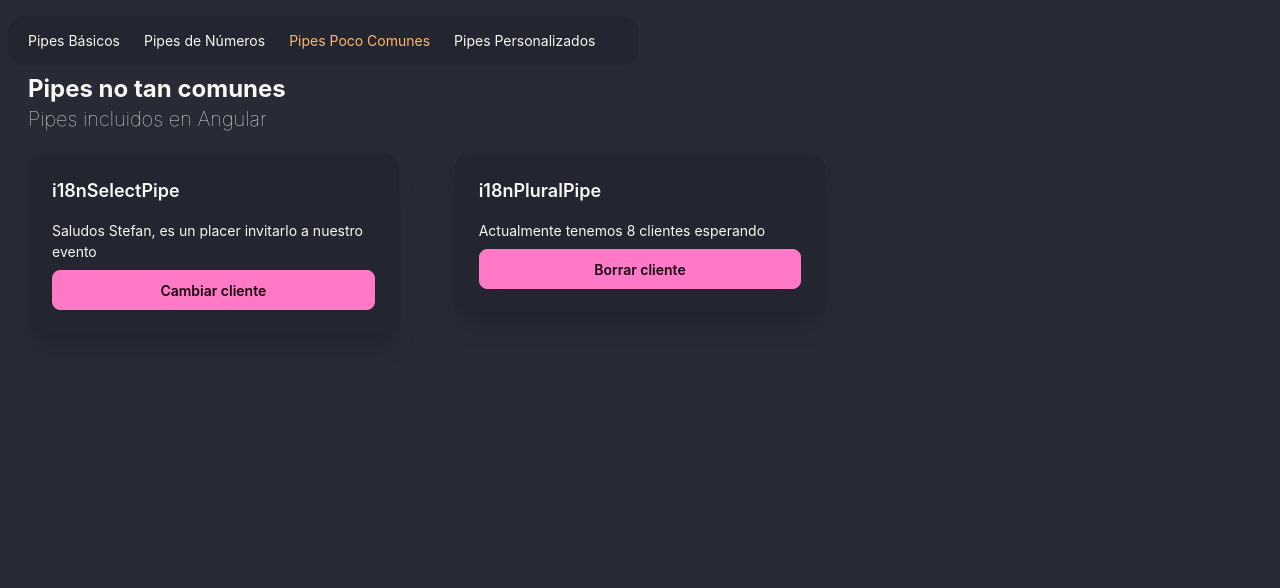
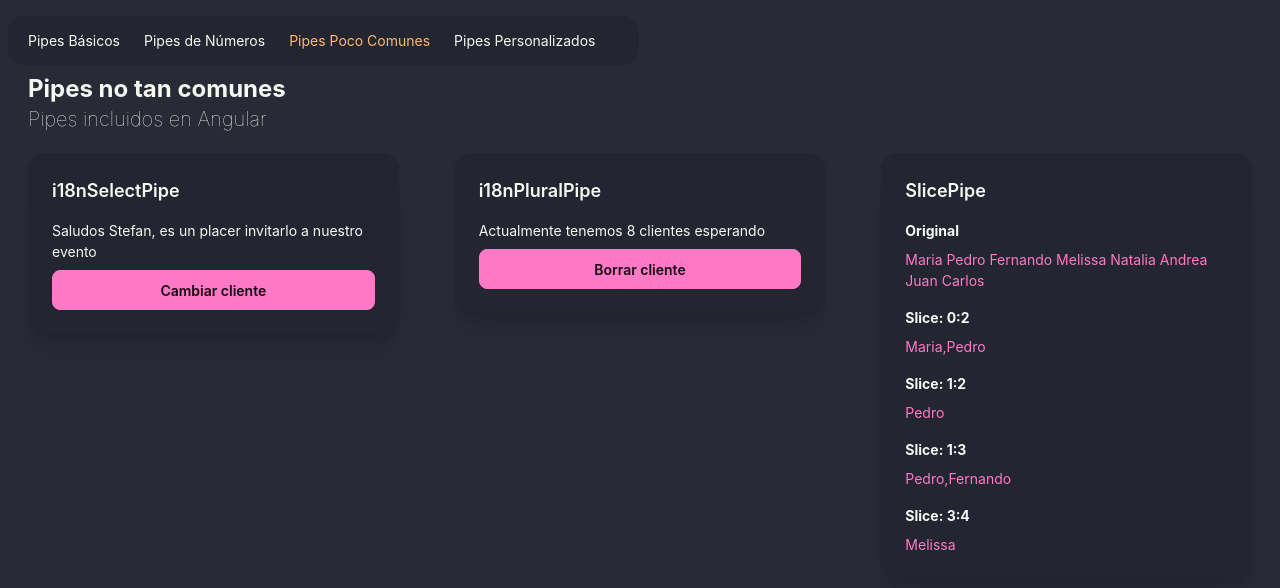
Before and after one commit to LillaDou/angular-pipes-app, an Angular app: page /uncommon in a window 1280 px wide. Shown: the top 588 px of the page. Built offline with nearby package versions, Linux system fonts and the light colour scheme.

Commit message:
SlicePipe

```diff
--- a/src/app/pages/uncommon-page/uncommon-page.html
+++ b/src/app/pages/uncommon-page/uncommon-page.html
@@ -20,4 +20,21 @@
                 (click)="deleteClient()"
                 class="btn btn-primary">Borrar cliente</button>
     </app-card>
+
+    <app-card title="SlicePipe">
+        <b>Original</b>
+        <p class="text-primary">{{ clients().join(' ') }}</p>
+
+        <b class="mt-2">Slice: 0:2</b>
+        <p class="text-primary">{{ clients() | slice:0:2}}</p>
+
+        <b class="mt-2">Slice: 1:2</b>
+        <p class="text-primary">{{ clients() | slice:1:2}}</p>
+
+        <b class="mt-2">Slice: 1:3</b>
+        <p class="text-primary">{{ clients() | slice:1:3}}</p>
+
+        <b class="mt-2">Slice: 3:4</b>
+        <p class="text-primary">{{ clients() | slice:3:4 }}</p>
+    </app-card>
 </div>
--- a/src/app/pages/uncommon-page/uncommon-page.ts
+++ b/src/app/pages/uncommon-page/uncommon-page.ts
@@ -1,6 +1,6 @@
 import { Component, signal } from '@angular/core';
 import { Card } from '../../components/card/card';
-import { I18nPluralPipe, I18nSelectPipe } from '@angular/common';
+import { I18nPluralPipe, I18nSelectPipe, SlicePipe } from '@angular/common';
 
 
 const client1 = {
@@ -24,6 +24,7 @@
     Card,
     I18nSelectPipe,
     I18nPluralPipe,
+    SlicePipe,
   ],
   templateUrl: './uncommon-page.html',
 })
```
